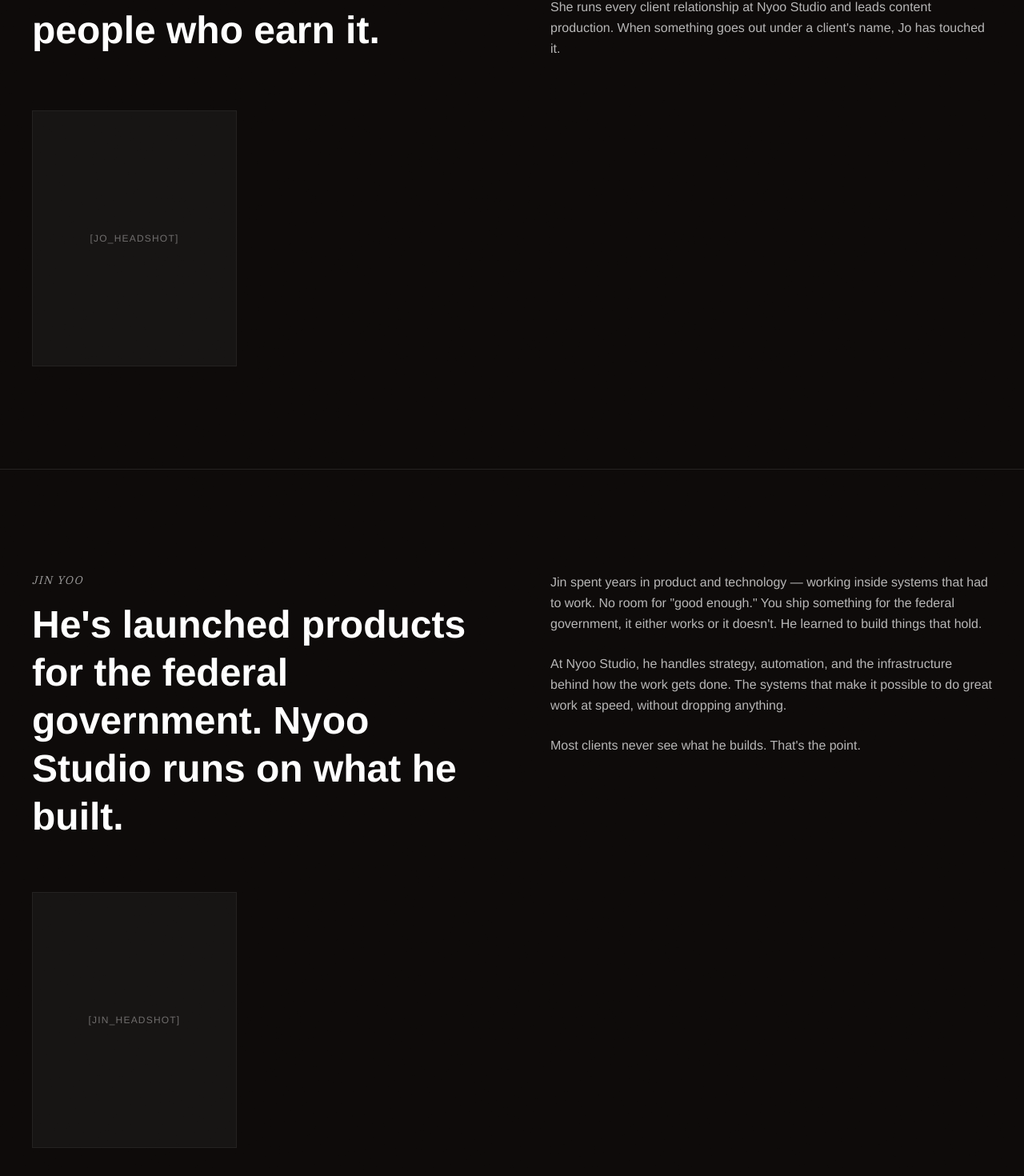
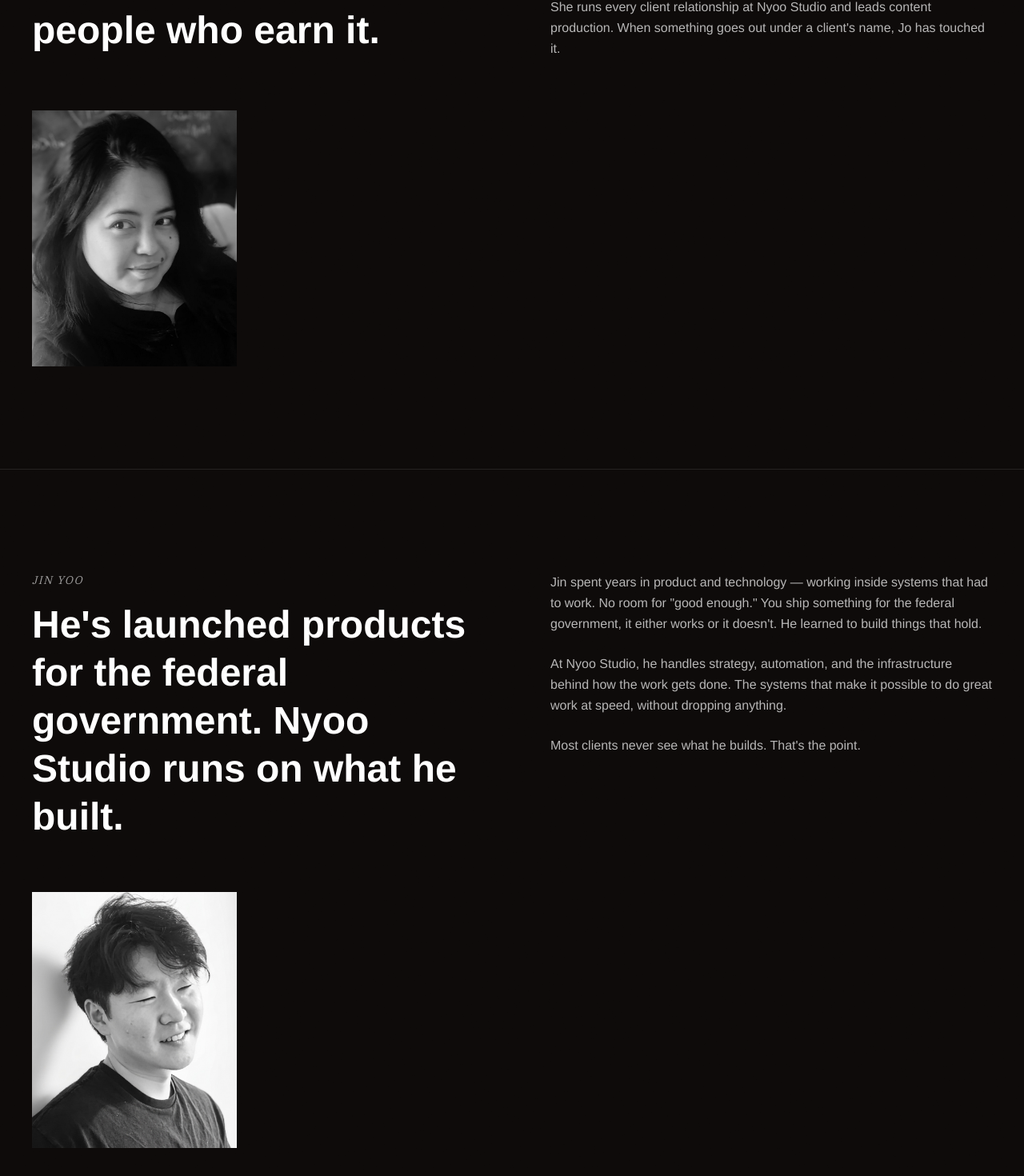
Before and after one commit to nyoostudio/nyoo-studio-website, a Next.js app: page /about in a window 1280 px wide. Shown: the part 936-2406 px from the top of the page at 80% size. Built offline with nearby package versions, Linux system fonts and the light colour scheme; a web font is replaced by a local one.

Commit message:
added headshots

```diff
--- a/components/sections/FoundersTeaser.tsx
+++ b/components/sections/FoundersTeaser.tsx
@@ -1,4 +1,5 @@
 import Link from "next/link";
+import Image from "next/image";
 import { SectionLabel } from "@/components/ui/SectionLabel";
 import { GrainOverlay } from "@/components/ui/GrainOverlay";
 
@@ -27,8 +28,14 @@ export function FoundersTeaser() {
         <div className="mt-16 grid gap-12 md:grid-cols-2">
           {founders.map((founder) => (
             <div key={founder.name} className="flex flex-col gap-4">
-              <div className="h-48 w-48 bg-white/10 border border-white/15 flex items-center justify-center text-xs opacity-40 tracking-widest uppercase">
-                {founder.photo}
+              <div className="h-48 w-48 overflow-hidden">
+                <Image
+                  src={founder.photo === "[JO_HEADSHOT]" ? "/images/JO_HEADSHOT.jpg" : "/images/JIN_HEADSHOT.jpg"}
+                  alt={founder.name}
+                  width={192}
+                  height={192}
+                  className="h-full w-full object-cover object-top"
+                />
               </div>
               <h3 className="font-title text-2xl font-bold">{founder.name}</h3>
               <p className="text-base leading-relaxed opacity-70">{founder.bio}</p>
--- a/components/sections/ProblemSection.tsx
+++ b/components/sections/ProblemSection.tsx
@@ -38,7 +38,7 @@ export function ProblemSection() {
           ))}
         </div>
 
-        <div className="mt-16 max-w-2xl">
+        {/* <div className="mt-16 max-w-2xl">
           <p className="text-lg leading-relaxed opacity-70">
             That's the gap. And it's not a talent problem — it's a system problem.
           </p>
@@ -46,7 +46,7 @@ export function ProblemSection() {
             Here's how we fix it
             <span className="inline-block h-px w-12 bg-amber/40" />
           </p>
-        </div>
+        </div> */}
       </div>
     </section>
   );
--- a/components/sections/about/JinStory.tsx
+++ b/components/sections/about/JinStory.tsx
@@ -1,3 +1,4 @@
+import Image from "next/image";
 import { GrainOverlay } from "@/components/ui/GrainOverlay";
 import { SectionLabel } from "@/components/ui/SectionLabel";
 
@@ -24,10 +25,15 @@ export function JinStory() {
           </p>
         </div>
       </div>
-      {/* Photo placeholder */}
       <div className="relative mx-auto max-w-[1200px] mt-16">
-        <div className="h-80 w-64 bg-white/10 border border-white/15 flex items-center justify-center text-xs opacity-40 tracking-widest uppercase">
-          [JIN_HEADSHOT]
+        <div className="h-80 w-64 overflow-hidden">
+          <Image
+            src="/images/JIN_HEADSHOT.jpg"
+            alt="Jin Yoo"
+            width={256}
+            height={320}
+            className="h-full w-full object-cover object-top"
+          />
         </div>
       </div>
     </section>
--- a/components/sections/about/JoStory.tsx
+++ b/components/sections/about/JoStory.tsx
@@ -1,3 +1,4 @@
+import Image from "next/image";
 import { GrainOverlay } from "@/components/ui/GrainOverlay";
 import { SectionLabel } from "@/components/ui/SectionLabel";
 
@@ -24,10 +25,15 @@ export function JoStory() {
           </p>
         </div>
       </div>
-      {/* Photo placeholder */}
       <div className="relative mx-auto max-w-[1200px] mt-16">
-        <div className="h-80 w-64 bg-white/10 border border-white/15 flex items-center justify-center text-xs opacity-40 tracking-widest uppercase">
-          [JO_HEADSHOT]
+        <div className="h-80 w-64 overflow-hidden">
+          <Image
+            src="/images/JO_HEADSHOT.jpg"
+            alt="Jo Yoo"
+            width={256}
+            height={320}
+            className="h-full w-full object-cover object-top"
+          />
         </div>
       </div>
     </section>
```
Also changed, not shown: public/images/JIN_HEADSHOT.jpg (added), public/images/JO_HEADSHOT.jpg (added).
